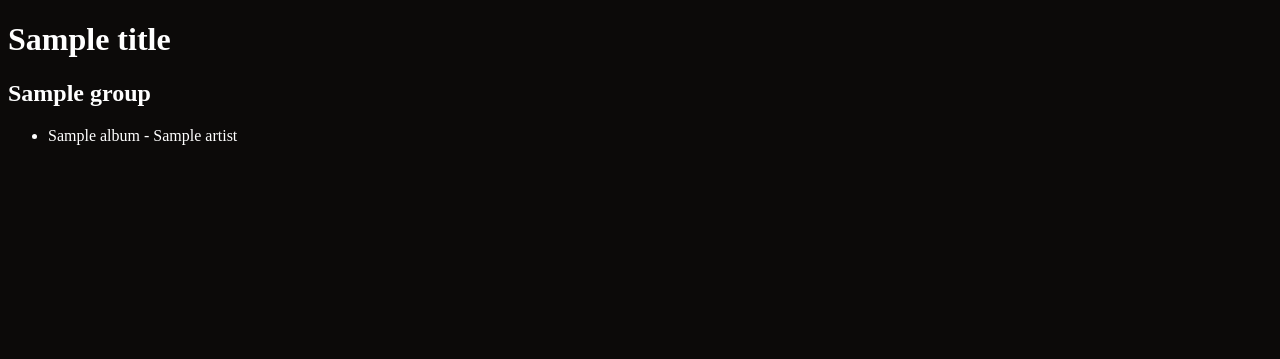
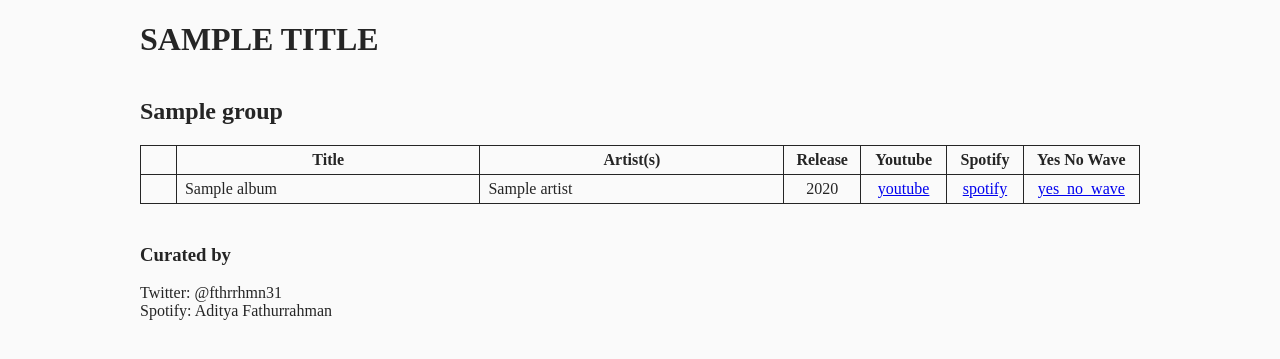
Before and after one commit to stoikal/nusantaracore, a Python web app: template template/index.html.jinja in a window 1280 px wide. Shown: the top 359 px of the page. Run offline with Jinja, Linux system fonts and the light colour scheme; the template is opened without the code that fills it: most values are stand-ins (such as "Sample title", 1, 10 or a date in 2020).

Commit message:
style document

```diff
--- a/template/index.html.jinja
+++ b/template/index.html.jinja
@@ -4,26 +4,113 @@
     <meta charset="utf-8">
     <title>{{ title }}</title>
     <meta name="viewport" content="width=device-width, initial-scale=1">
-    <style>body { background: #0c0a09; color: white } li { margin-bottom: 8px; } </style>
+    <style>
+        body {
+            background: #fafafa;
+            color: #252525
+        }
+        h1 {
+            margin-bottom: 2.5rem;
+        }
+        article {
+            margin-bottom: 2.5rem;
+        }
+        li {
+            margin-bottom: 8px;
+        }
+        table, th, td {
+            border: 1px solid currentColor;
+            border-collapse: collapse;
+        }
+        th, td {
+            padding: .3rem .5rem;
+        }
+        footer {
+            margin-bottom: 2rem;
+        }
+        .container {
+            max-width: 1000px;
+            margin: 0 auto;
+        }
+        .text-center {
+            text-align: center;
+        }
+    </style>
 </head>
 <body>
-    <h1>{{ title }}</h1>
+    <div class="container">
+        <main>
+            <h1>{{ title|upper }}</h1>
             {% for group in groups %}
+                <article>
                     <h2>{{ group.title }}</h2>
-        <ul>
+                    <table width="100%">
+                        <thead>
+                            <tr>
+                                <th width="20"></th>
+                                <th width="300">Title</th>
+                                <th width="300">Artist(s)</th>
+                                <th width="60">Release</th>
+                                <th width="70">Youtube</th>
+                                <th width="60">Spotify</th>
+                                <th width="100">Yes No Wave</th>
+                            </tr>
+                        </thead>
+                        <tbody>
                             {% for album in group.albums %}
-                <li>
-                    <span>{{ album.title }}</span>
+                                <tr>
+                                    <td class="text-center">
+                                        {% if album.is_highlighted %}
+                                            &#9733;
+                                        {% endif %}
+                                    </td>
+                                    <td>
+                                        {{ album.title }}
+                                    </td>
+                                    <td>
 
                                         {% for artist in album.artists %}
-                        {% if loop.first %}
-                            -
+                                            <span>{{ artist.name }}</span>
+                                            {% if not loop.last %}
+                                                ,&nbsp;
                                             {% endif%}
-                        <span>{{ artist.name }}</span>
                                         {% endfor %}
-                </li>
+                                    </td>
+                                    <td class="text-center">
+                                        {% if album.year %}
+                                            <span>{{ album.year }}</span>
+                                        {% endif%}
+                                    </td>
+                                    <td class="text-center">
+                                        {% if album.youtube %}
+                                            <a href="{{ album.youtube }}">youtube</a>
+                                        {% endif%}
+                                    </td>
+                                    <td class="text-center">
+                                        {% if album.spotify %}
+                                            <a href="{{ album.spotify }}">spotify</a>
+                                        {% endif%}
+                                    </td>
+                                    <td class="text-center">
+                                        {% if album.yes_no_wave %}
+                                            <a href="{{ album.yes_no_wave }}">yes_no_wave</a>
+                                        {% endif%}
+                                    </td>
+                                </tr>
                             {% endfor %}
-        </ul>
+                        </tbody>
+                    </table>
+                </article>
             {% endfor %}
+        </main>
+        <footer>
+            <h3>Curated by</h3>
+            <p>
+                <span>Twitter: @fthrrhmn31</span>
+                <br>
+                <span>Spotify: Aditya Fathurrahman</span>
+            </p>
+        </footer>
+    </div>
 </body>
 </html>
```
Lines whose indentation alone changed are shown as unchanged.
